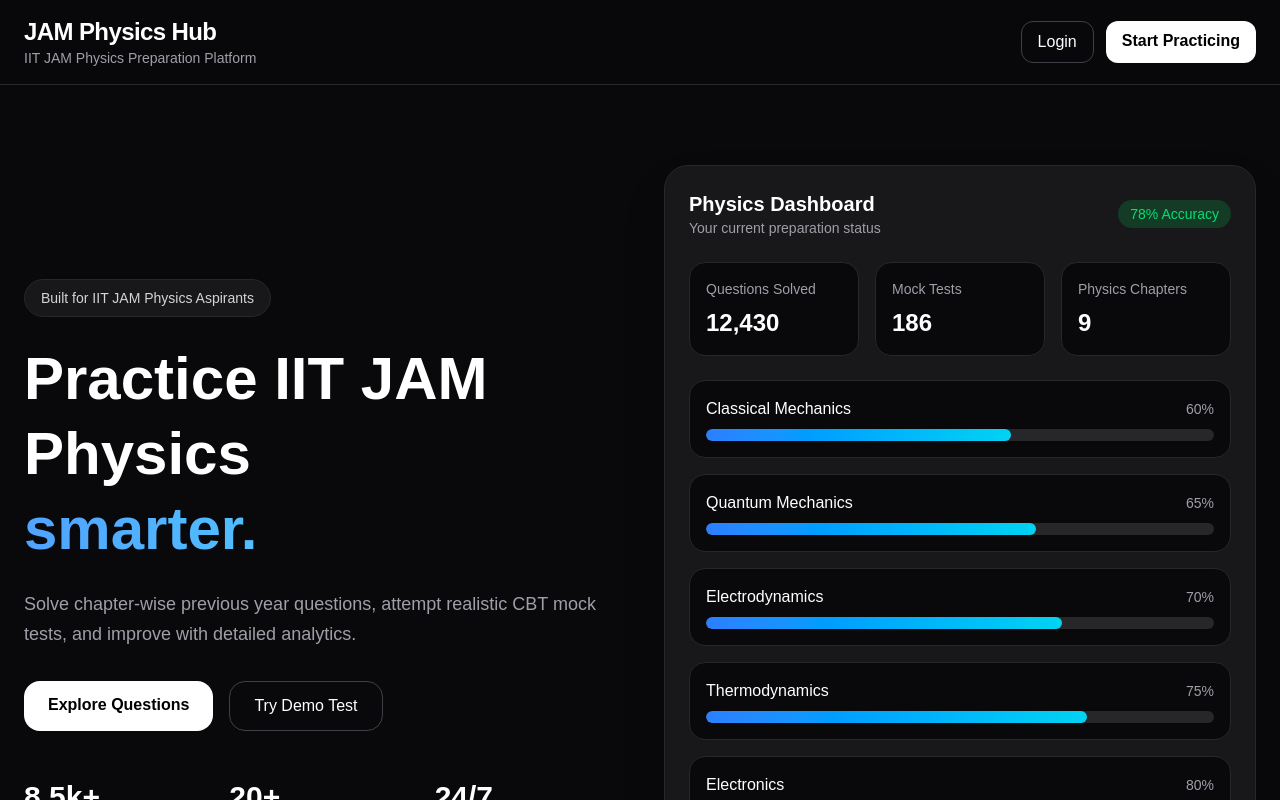
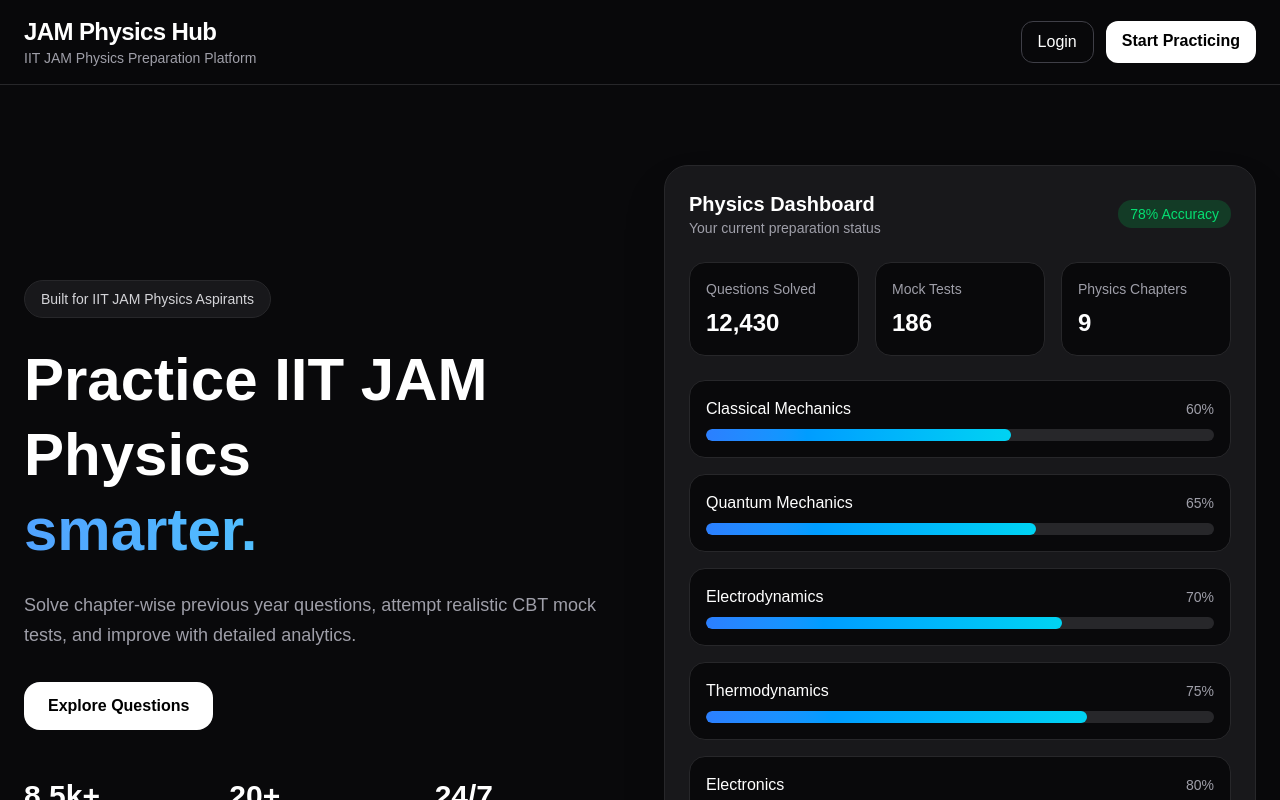
Before and after one commit to jamphyadmin-cell/jamphy, a Next.js app: page / in a window 1280 px wide. Shown: the top 800 px of the page. Built offline with nearby package versions, Linux system fonts and the light colour scheme.

Commit message:
Removed demo test section

```diff
--- a/src/app/page.js
+++ b/src/app/page.js
@@ -157,13 +157,6 @@ export default function IITJamPrepPlatform() {
               >
                 Explore Questions
               </Link>
-
-              <button
-                onClick={() => setShowMockTest(true)}
-                className="px-6 py-3 rounded-2xl border border-zinc-700 hover:bg-zinc-900 transition"
-              >
-                Try Demo Test
-              </button>
 
             </div>
 
```
